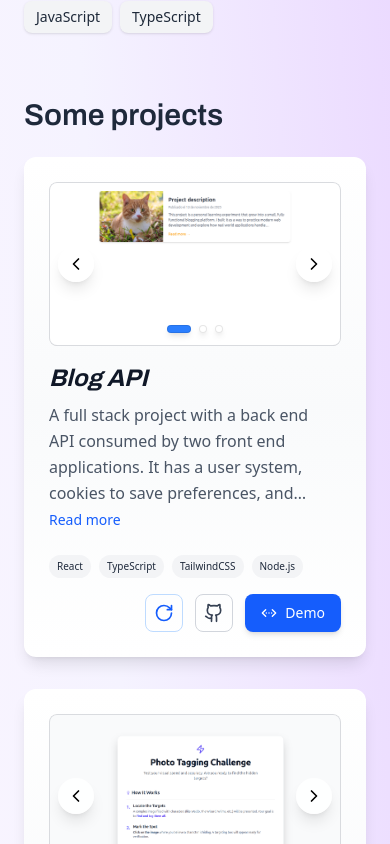
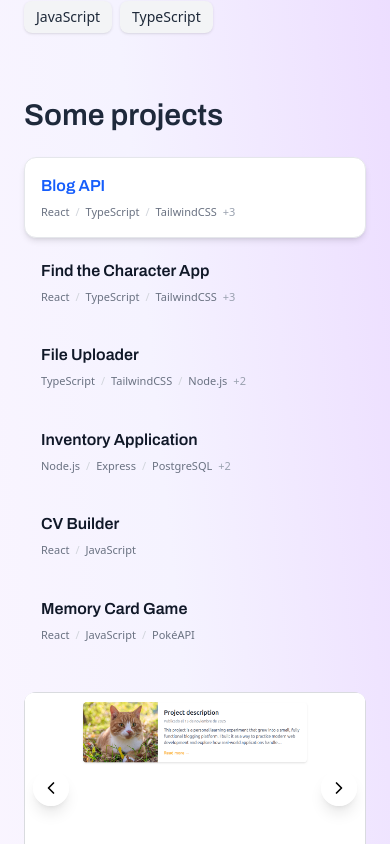
Before and after one commit to josednl/personal-portfolio, a React (Vite) app: page / in a window 390 px wide. Shown: the part 1156-2000 px from the top of the page. Built offline with nearby package versions, Linux system fonts and the light colour scheme.

Commit message:
feat(projects): redesign section with split layout

```diff
--- a/src/components/sections/Projects.tsx
+++ b/src/components/sections/Projects.tsx
@@ -1,8 +1,10 @@
+import { useState } from 'react';
 import { Section } from '@/components/layout/Section';
 import { useFetchSection } from '@/lib/hooks/useFetchSection';
 import { ProjectsSkeleton } from '@/components/skeleton/ProjectsSkeleton';
 import { SectionError } from '@/components/ui/SectionError';
-import { ProjectCard } from '@/components/ui/ProjectCard';
+import { ProjectListItem } from '@/components/ui/ProjectListItem';
+import { ProjectPreview } from '@/components/ui/ProjectPreview';
 import { ProjectsData } from '@/lib/types/project';
 import { useTranslation } from '@/lib/hooks/useTranslation';
 
@@ -11,6 +13,7 @@ export const Projects = () => {
   const { data, loading, error } = useFetchSection<ProjectsData>(
     '/data/projects.json',
   );
+  const [selectedIndex, setSelectedIndex] = useState(0);
 
   return (
     <Section id="projects" title={data?.title || t('projectsTitle')}>
@@ -19,10 +22,24 @@ export const Projects = () => {
       {error && !loading && <SectionError />}
 
       {!loading && !error && data && (
-        <div className="grid gap-8 grid-cols-1 md:grid-cols-2 lg:grid-cols-3 auto-rows-fr">
-          {data.items.map((project) => (
-            <ProjectCard key={project.id} project={project} />
-          ))}
+        <div className="flex flex-col lg:flex-row gap-8">
+          <nav
+            className="lg:w-72 shrink-0 space-y-1 lg:sticky lg:top-24 lg:self-start"
+            aria-label="Project list"
+          >
+            {data.items.map((project, index) => (
+              <ProjectListItem
+                key={project.id}
+                project={project}
+                isActive={index === selectedIndex}
+                onClick={() => setSelectedIndex(index)}
+              />
+            ))}
+          </nav>
+
+          <div className="flex-1 min-w-0">
+            <ProjectPreview project={data.items[selectedIndex]} />
+          </div>
         </div>
       )}
     </Section>
--- a/src/components/skeleton/ProjectsSkeleton.tsx
+++ b/src/components/skeleton/ProjectsSkeleton.tsx
@@ -1,32 +1,49 @@
 export const ProjectsSkeleton = () => {
   return (
-    <div className="grid gap-8 grid-cols-1 md:grid-cols-2 lg:grid-cols-3 animate-pulse motion-reduce:animate-none">
-      {[1, 2, 3].map((i) => (
-        <div
-          key={i}
-          className="
-            border rounded-xl p-5 shadow bg-white dark:bg-gray-800
-            flex flex-col
-          "
-        >
-          <div className="aspect-video w-full mb-4 bg-gray-300 dark:bg-gray-700 rounded-lg" />
+    <div className="flex flex-col lg:flex-row gap-8 animate-pulse motion-reduce:animate-none">
+      <div className="lg:w-72 shrink-0 space-y-2">
+        {[1, 2, 3, 4, 5, 6].map((i) => (
+          <div
+            key={i}
+            className={`p-4 rounded-xl ${
+              i === 1
+                ? 'bg-white dark:bg-gray-800 shadow-md border border-gray-200 dark:border-gray-700'
+                : ''
+            }`}
+          >
+            <div className="h-4 w-3/4 bg-gray-300 dark:bg-gray-700 rounded mb-2" />
+            <div className="flex gap-1.5">
+              <div className="h-3 w-12 bg-gray-200 dark:bg-gray-600 rounded" />
+              <div className="h-3 w-10 bg-gray-200 dark:bg-gray-600 rounded" />
+              <div className="h-3 w-8 bg-gray-200 dark:bg-gray-600 rounded" />
+            </div>
+          </div>
+        ))}
+      </div>
 
-          <div className="h-6 w-2/3 bg-gray-300 dark:bg-gray-700 rounded mb-3" />
+      <div className="flex-1 min-w-0">
+        <div className="aspect-video w-full bg-gray-300 dark:bg-gray-700 rounded-xl mb-6" />
 
-          <div className="space-y-2 grow">
-            <div className="h-4 w-full bg-gray-300 dark:bg-gray-700 rounded" />
-            <div className="h-4 w-11/12 bg-gray-300 dark:bg-gray-700 rounded" />
-            <div className="h-4 w-10/12 bg-gray-300 dark:bg-gray-700 rounded" />
-          </div>
+        <div className="h-7 w-48 bg-gray-300 dark:bg-gray-700 rounded mb-3" />
 
-          <hr className="my-4 border-gray-200 dark:border-gray-700" />
+        <div className="space-y-2 mb-5">
+          <div className="h-4 w-full bg-gray-200 dark:bg-gray-600 rounded" />
+          <div className="h-4 w-full bg-gray-200 dark:bg-gray-600 rounded" />
+          <div className="h-4 w-3/4 bg-gray-200 dark:bg-gray-600 rounded" />
+        </div>
 
-          <div className="flex gap-3 justify-end pt-2">
-            <div className="h-9 w-10 bg-gray-300 dark:bg-gray-700 rounded-lg" />
-            <div className="h-9 w-20 bg-gray-300 dark:bg-gray-700 rounded-lg" />
-          </div>
+        <div className="flex gap-2 mb-6">
+          <div className="h-6 w-16 bg-gray-200 dark:bg-gray-600 rounded-lg" />
+          <div className="h-6 w-20 bg-gray-200 dark:bg-gray-600 rounded-lg" />
+          <div className="h-6 w-14 bg-gray-200 dark:bg-gray-600 rounded-lg" />
+          <div className="h-6 w-18 bg-gray-200 dark:bg-gray-600 rounded-lg" />
         </div>
-      ))}
+
+        <div className="flex gap-3">
+          <div className="h-10 w-28 bg-gray-300 dark:bg-gray-700 rounded-lg" />
+          <div className="h-10 w-24 bg-blue-600 rounded-lg" />
+        </div>
+      </div>
     </div>
   );
 };
--- a/src/components/ui/ProjectCard.tsx
+++ b/src/components/ui/ProjectCard.tsx
@@ -48,7 +48,7 @@ export const ProjectCard = ({ project }: { project: ProjectItem }) => {
   }, [description]);
 
   return (
-    <div className="group perspective-1000 w-full min-h-[500px]">
+    <div className="group perspective-1000 w-full min-h-125">
       <div
         className={`relative w-full h-full transition-transform duration-700 motion-reduce:transition-none preserve-3d ${flipped ? 'rotate-y-180' : ''}`}
       >
--- /dev/null
+++ b/src/components/ui/ProjectListItem.tsx
@@ -0,0 +1,59 @@
+import { ProjectItem } from '@/lib/types/project';
+
+interface ProjectListItemProps {
+  project: ProjectItem;
+  isActive: boolean;
+  onClick: () => void;
+}
+
+export const ProjectListItem = ({
+  project,
+  isActive,
+  onClick,
+}: ProjectListItemProps) => {
+  const { title, technologies } = project;
+
+  return (
+    <button
+      onClick={onClick}
+      className={`w-full text-left p-4 rounded-xl transition-all duration-200 ${
+        isActive
+          ? 'bg-white dark:bg-gray-800 shadow-md border border-gray-200 dark:border-gray-700'
+          : 'hover:bg-white/50 dark:hover:bg-gray-800/50 border border-transparent'
+      }`}
+    >
+      <h4
+        className={`text-base font-semibold font-archivo mb-1.5 transition-colors ${
+          isActive
+            ? 'text-blue-600 dark:text-blue-400'
+            : 'text-gray-900 dark:text-gray-100'
+        }`}
+      >
+        {title}
+      </h4>
+
+      {technologies && technologies.length > 0 && (
+        <div className="flex flex-wrap gap-1.5">
+          {technologies.slice(0, 3).map((tech, index, arr) => (
+            <span
+              key={tech}
+              className="text-[11px] text-gray-500 dark:text-gray-400"
+            >
+              {tech}
+              {index < arr.length - 1 && (
+                <span className="ml-1.5 text-gray-300 dark:text-gray-600">
+                  /
+                </span>
+              )}
+            </span>
+          ))}
+          {technologies.length > 3 && (
+            <span className="text-[11px] text-gray-400 dark:text-gray-500">
+              +{technologies.length - 3}
+            </span>
+          )}
+        </div>
+      )}
+    </button>
+  );
+};
--- /dev/null
+++ b/src/components/ui/ProjectPreview.tsx
@@ -0,0 +1,135 @@
+import { useState, useEffect } from 'react';
+import { ProjectItem } from '@/lib/types/project';
+import { ImageCarousel } from '@/components/ui/ImageCarousel';
+import { Github, ExternalLink, ChevronDown } from 'lucide-react';
+import { useTranslation } from '@/lib/hooks/useTranslation';
+import { DetailSection } from '@/components/ui/DetailSection';
+
+interface ProjectPreviewProps {
+  project: ProjectItem;
+}
+
+export const ProjectPreview = ({ project }: ProjectPreviewProps) => {
+  const [detailsOpen, setDetailsOpen] = useState(false);
+  const {
+    title,
+    description,
+    images,
+    demoUrl,
+    githubUrl,
+    technologies,
+    architecture,
+    techDecisions,
+    metrics,
+    problemsSolved,
+    learnings,
+  } = project;
+  const { t } = useTranslation();
+
+  useEffect(() => {
+    setDetailsOpen(false);
+  }, [project.id]);
+
+  const hasExtendedDetails = !!(
+    architecture ||
+    techDecisions ||
+    metrics ||
+    problemsSolved ||
+    learnings
+  );
+
+  return (
+    <div className="flex flex-col h-full">
+      <div className="aspect-video w-full overflow-hidden rounded-xl mb-6">
+        <ImageCarousel images={images} />
+      </div>
+
+      <h3 className="text-2xl font-semibold text-gray-900 dark:text-gray-100 font-archivo mb-3">
+        {title}
+      </h3>
+
+      <p className="text-gray-600 dark:text-gray-300 leading-relaxed mb-5">
+        {description}
+      </p>
+
+      {technologies && technologies.length > 0 && (
+        <div className="flex flex-wrap gap-2 mb-6">
+          {technologies.map((tech) => (
+            <span
+              key={tech}
+              className="px-3 py-1.5 text-xs font-medium text-gray-700 dark:text-gray-200 bg-gray-100 dark:bg-gray-700/50 rounded-lg"
+            >
+              {tech}
+            </span>
+          ))}
+        </div>
+      )}
+
+      <div className="flex gap-3 mb-8">
+        {githubUrl && (
+          <a
+            href={githubUrl}
+            target="_blank"
+            rel="noopener noreferrer"
+            className="flex items-center gap-2 px-4 py-2.5 border border-gray-300 dark:border-gray-600 rounded-lg text-gray-700 dark:text-gray-200 hover:bg-gray-100 dark:hover:bg-gray-700 transition-colors text-sm font-medium"
+          >
+            <Github className="w-4 h-4" />
+            GitHub
+          </a>
+        )}
+        {demoUrl && (
+          <a
+            href={demoUrl}
+            target="_blank"
+            rel="noopener noreferrer"
+            className="flex items-center gap-2 px-4 py-2.5 bg-blue-600 text-white rounded-lg text-sm font-medium hover:bg-blue-700 transition-colors shadow-sm"
+          >
+            <ExternalLink className="w-4 h-4" />
+            {t('demo')}
+          </a>
+        )}
+      </div>
+
+      {hasExtendedDetails && (
+        <div className="border-t border-gray-200 dark:border-gray-700 pt-6 mt-auto">
+          <button
+            onClick={() => setDetailsOpen(!detailsOpen)}
+            className="flex items-center gap-2 text-sm font-semibold text-gray-900 dark:text-gray-100 uppercase tracking-wider hover:text-blue-600 dark:hover:text-blue-400 transition-colors"
+          >
+            <ChevronDown
+              className={`w-4 h-4 transition-transform duration-200 ${
+                detailsOpen ? 'rotate-180' : ''
+              }`}
+            />
+            {t('showDetails')}
+          </button>
+          {detailsOpen && (
+            <div className="space-y-5 mt-4">
+              {architecture && (
+                <DetailSection title={t('architecture')} text={architecture} />
+              )}
+              {techDecisions && (
+                <DetailSection
+                  title={t('techDecisions')}
+                  text={techDecisions}
+                />
+              )}
+              {metrics && (
+                <DetailSection title={t('metrics')} text={metrics} />
+              )}
+              {problemsSolved && (
+                <DetailSection
+                  title={t('problemsSolved')}
+                  text={problemsSolved}
+                />
+              )}
+              {learnings && (
+                <DetailSection title={t('learnings')} text={learnings} />
+              )}
+            </div>
+          )}
+        </div>
+      )}
+    </div>
+  );
+};
```
